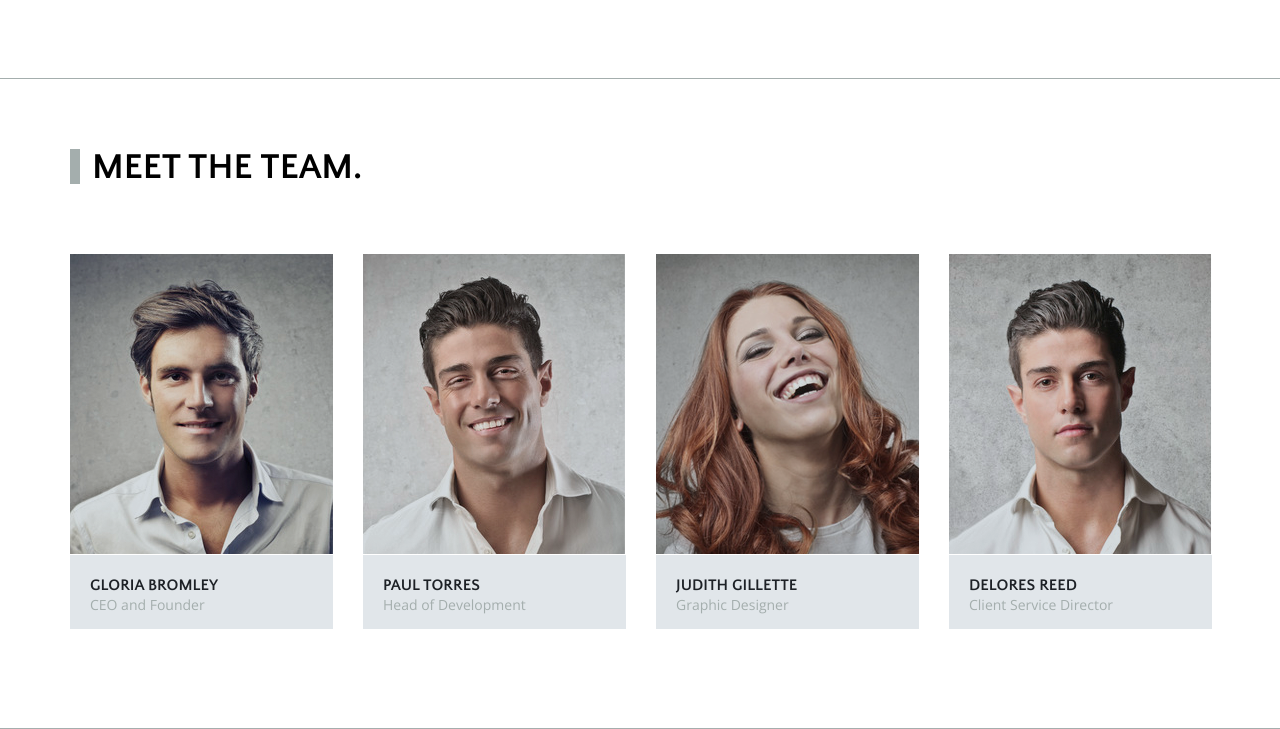
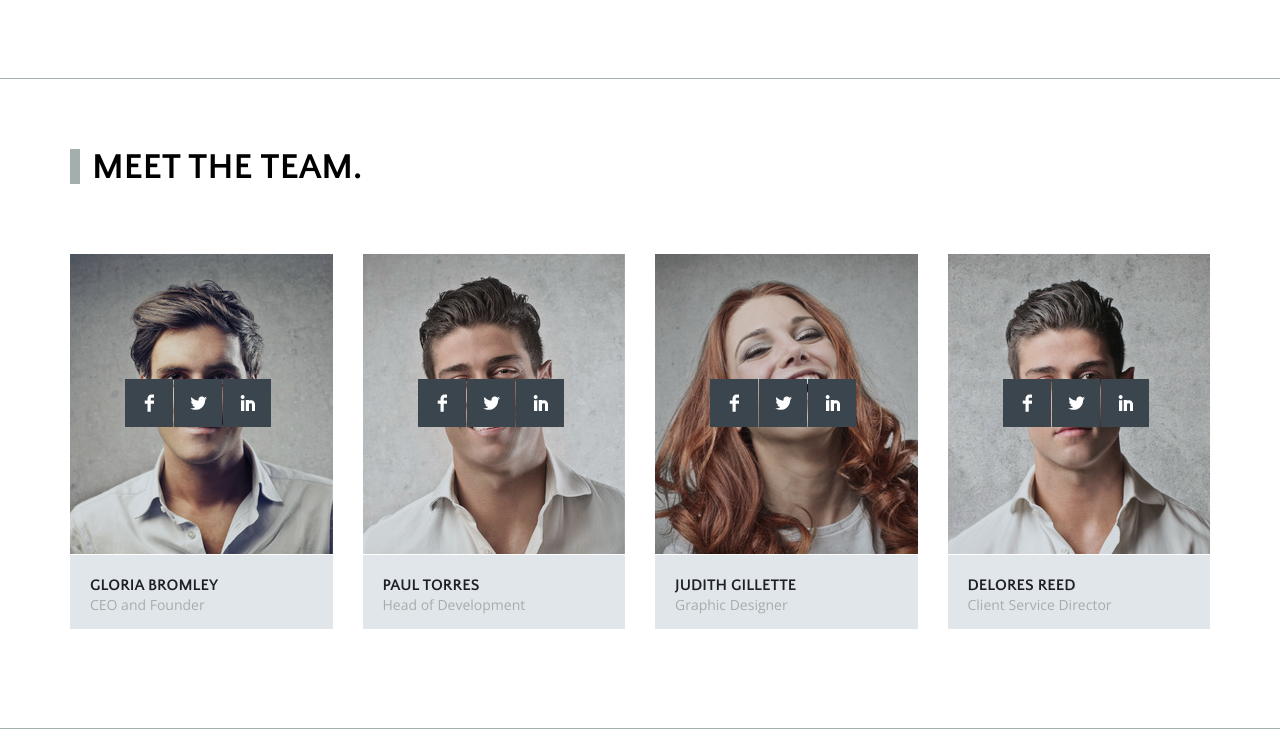
Before and after one commit to llDRON/modest, a plain HTML site: page index.html in a window 1280 px wide. Shown: the part 1272-2001 px from the top of the page. Drawn offline with nearby package versions, Linux system fonts and the light colour scheme.

Commit message:
add team social

```diff
--- a/index.html
+++ b/index.html
@@ -118,14 +118,21 @@
                     </div>
                 </div>
                 <div class="row">
-                    <div class="team-container">
+
                     <div class="col-xs-12 col-sm-12 col-md-3 col-lg-3">
                         <div class="team-member">
+
                             <img src="images/team1.png" alt="">
+
                             <div class="team-member-info">
 
                                 <span class="team-member-name"> Gloria Bromley </span> <br>
                                 CEO and Founder
+                            </div>
+                            <div class="team-social">
+                                <a href=""><img class="team-social-img" src="images/teamsocial1.png" alt=""></a>
+                                <a href=""><img class="team-social-img" src="images/teamsocial2.png" alt=""></a>
+                                <a href=""><img class="team-social-img" src="images/teamsocial3.png" alt=""></a>
                             </div>
                         </div>
                     </div>
@@ -137,6 +144,11 @@
                                 <span class="team-member-name"> Paul Torres </span> <br>
                                 Head of Development
                             </div>
+                            <div class="team-social">
+                                <a href=""><img class="team-social-img" src="images/teamsocial1.png" alt=""></a>
+                                <a href=""><img class="team-social-img" src="images/teamsocial2.png" alt=""></a>
+                                <a href=""><img class="team-social-img" src="images/teamsocial3.png" alt=""></a>
+                            </div>
                         </div>
                     </div>
                     <div class="col-xs-12 col-sm-12 col-md-3 col-lg-3">
@@ -146,6 +158,11 @@
 
                                 <span class="team-member-name"> Judith Gillette </span> <br>
                                 Graphic Designer
+                            </div>
+                            <div class="team-social">
+                                <a href=""><img class="team-social-img" src="images/teamsocial1.png" alt=""></a>
+                                <a href=""><img class="team-social-img" src="images/teamsocial2.png" alt=""></a>
+                                <a href=""><img class="team-social-img" src="images/teamsocial3.png" alt=""></a>
                             </div>
                         </div>
                     </div>
@@ -157,6 +174,11 @@
                                 <span class="team-member-name"> Delores Reed </span> <br>
                                 Client Service Director
                             </div>
+                            <div class="team-social">
+                                <a href=""><img class="team-social-img" src="images/teamsocial1.png" alt=""></a>
+                                <a href=""><img class="team-social-img" src="images/teamsocial2.png" alt=""></a>
+                                <a href=""><img class="team-social-img" src="images/teamsocial3.png" alt=""></a>
+                            </div>
                         </div>
                     </div>
                 </div>
--- a/style.scss
+++ b/style.scss
@@ -240,10 +240,28 @@ section{
     font-weight: bold;
     text-transform: uppercase;
 }
-.team-container{
+.team-social{
     display: flex;
+    gap: 1px;
+    position: relative;
+    top: -250px;
+    left: 55px;
 }
-
+.team-social-img{
+    background-color: #3a454d;
+}
+.team-social-img:hover{
+    background-color: #56656f;
+}
+.team-member:hover{
+    .team-member-info{
+        background-color: #3a454d;
+        color: white;
+    }
+    .team-member-name{
+        color: white;
+    }
+}
 
 
 
@@ -543,4 +561,5 @@ section{
     .modest-right-container{
         height: 120px;
     }
+
 }
```
Also changed, not shown: images/teamsocial1.png (added), images/teamsocial2.png (added), images/teamsocial3.png (added), style.css, 1 other file.
